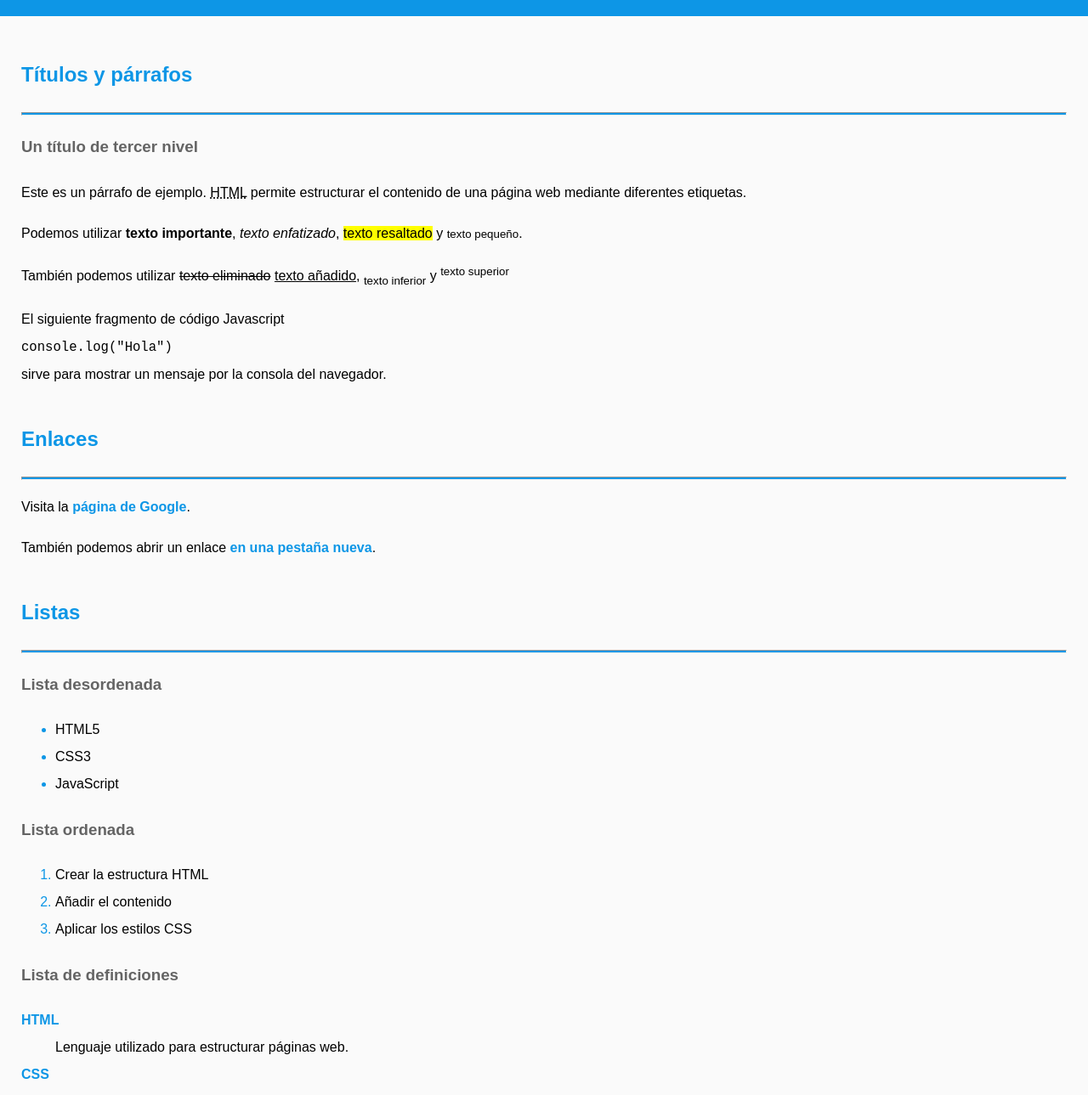
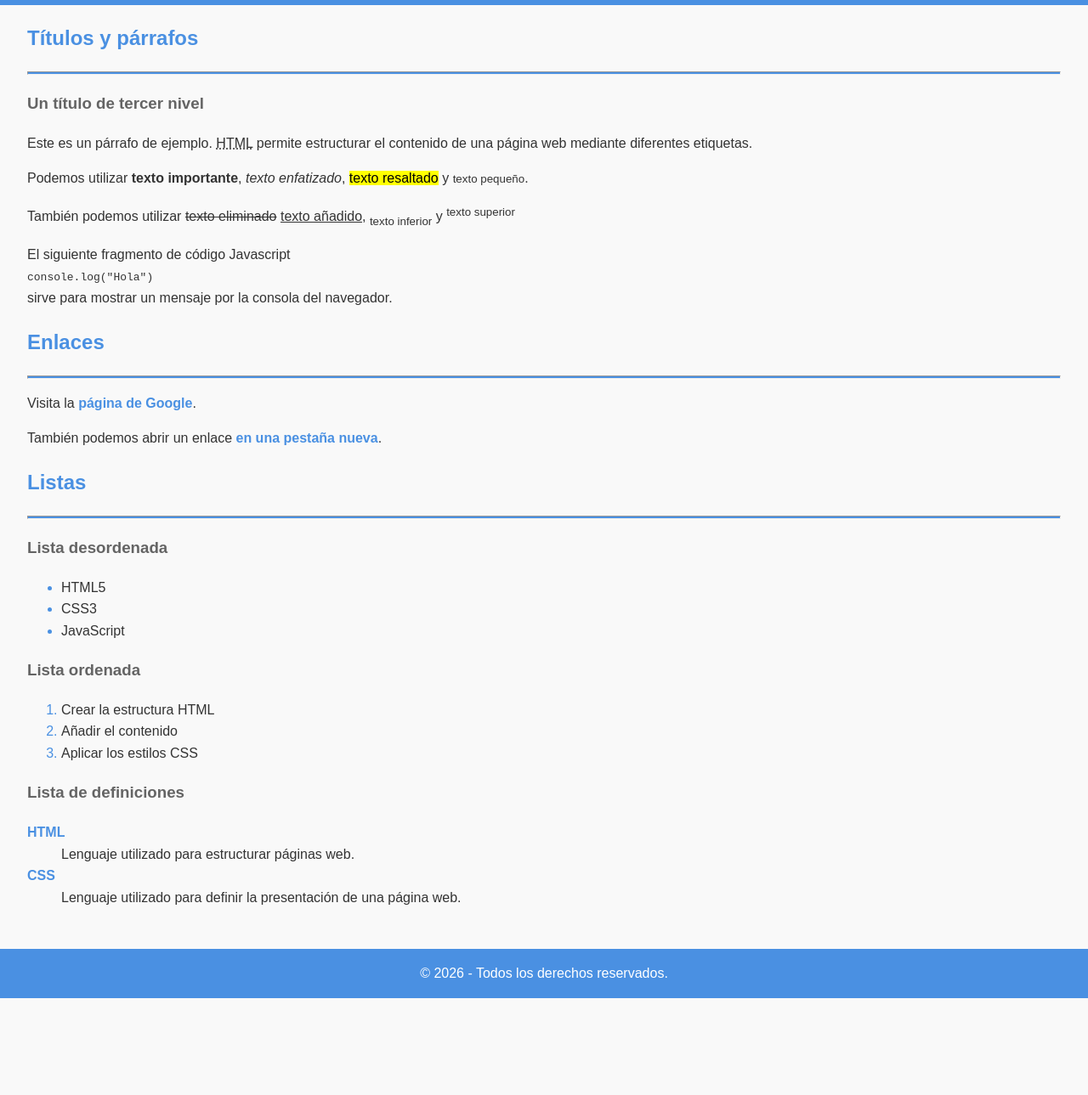
Before and after one commit to izaiamn854/LMSGI---1DAM, a plain HTML site: page Ejercicio-Base-HTML-y-CSS/index.html in a window 1280 px wide. Shown: the part 88-1377 px from the top of the page at 85% size. After the commit the page ends 1263 px from the top, so only its background shows below. Drawn offline with Linux system fonts and the light colour scheme.

Commit message:
Add initial HTML structure for Queen band webpage with content and styling links

```diff
--- a/Ejercicio-Base-HTML-y-CSS/index.html
+++ b/Ejercicio-Base-HTML-y-CSS/index.html
@@ -3,6 +3,7 @@
 <head>
     <meta charset="UTF-8">
     <meta name="viewport" content="width=device-width, initial-scale=1.0">
+    <meta name="author" content="Ismael">
     <link rel="stylesheet" href="styles.css">
     <title>Página principal</title>
 </head>
@@ -22,7 +23,7 @@
                 Un título de tercer nivel
             </h3>
             <p>
-                Este es un párrafo de ejemplo. <span class="lenguaje-marcas">HTML</span> permite estructurar el contenido de una página web mediante diferentes etiquetas.
+                Este es un párrafo de ejemplo. <abbr title="">HTML</abbr> permite estructurar el contenido de una página web mediante diferentes etiquetas.
             </p>
             <p>
                 Podemos utilizar <b>texto importante</b>, <i>texto enfatizado</i>, <mark>texto resaltado</mark> y <small>texto pequeño</small>.
@@ -32,7 +33,7 @@
             </p>
             <p>
                 El siguiente fragmento de código Javascript<br>
-                <span class="consola">console.log("Hola")</span><br>
+                <code>console.log("Hola")</code><br>
                 sirve para mostrar un mensaje por la consola del navegador.
             </p>
         </section>
@@ -103,7 +104,7 @@
     </main>
     <footer>
         <p>
-            © 2026 - Todos los derechos reservados.
+            &copy; 2026 - Todos los derechos reservados.
         </p>
     </footer>
 </body>
--- a/Ejercicio-Base-HTML-y-CSS/styles.css
+++ b/Ejercicio-Base-HTML-y-CSS/styles.css
@@ -1,66 +1,60 @@
 body{
+    min-height: 100%;
     margin: 0;
     padding: 0;
-    font-family: arial;
-    line-height: 2;
+    font-family: arial, sans-serif;
+    line-height: 1.6;
+    background-color: #f9f9f9;
+    color: #333;
+    display: flex;
+    flex-direction: column;
 }
 header{
-    display: flex;
-    background-color: #0d96e6;
-    justify-content: center;
-    align-items: center;
+
+    background-color: #4a90e2;
+    color: white;
+    text-align: center;
     h1{
-        text-align: center;
-        color: white;
+        font-size: 2rem;
+        font-weight: normal;
     }
 }
 main{
-    display: flex;
-    flex-direction: column;
-    background-color: rgb(250, 250, 250);
-    padding: 25px;
+    flex: 1;
+    padding: 0 2rem 2rem 2rem;
     h2{
-        color: #0d96e6;
+        color: #4a90e2;
+        border-bottom: #4a90e2;
     }
     h3{
         color: rgb(100, 100, 100);
     }
-    .lenguaje-marcas{
-        text-decoration:underline;
-        text-decoration-style: dotted;
-    }
-    .consola{
-        font-family: monospace;
-        font-size: larger;
-    }
     a{
         text-decoration: none;
-        color: #0d96e6;
+        color: #4a90e2;
         font-weight: bold;
+
+        &:hover{
+
+        }
     }
     li::marker{
-        color: #0d96e6;
+        color: #4a90e2;
     }
     hr{
-        background-color: #0d96e6;
+        background-color: #4a90e2;
         height: 2px;
 
     }
 
     dt{
-        color: #0d96e6;
+        color: #4a90e2;
         font-weight: bold;
     }
 
 }
-
 footer{
-    display: flex;
-    background-color: #0d96e6;
-    justify-content: center;
-    align-items: center;
-    p{
-        text-align: center;
-        color: white;
-    }
+    background-color: #4a90e2;
+    text-align: center;
+    color: white;
 }
--- /dev/null
+++ b/Práctica 01 - Página web Queen/estilos.css
@@ -0,0 +1,8 @@
+body {
+    font-family: Arial, sans-serif;
+    color: #333;
+    background-color: #F0F0F0.;
+    margin: 0;
+    display: flex;
+    flex-direction: column;
+}
```
Also changed, not shown: Práctica 01 - Página web Queen/index.html (added, +105 -0 lines), Práctica 01 - Página web Queen/imagenes/queen.jpg (added).
